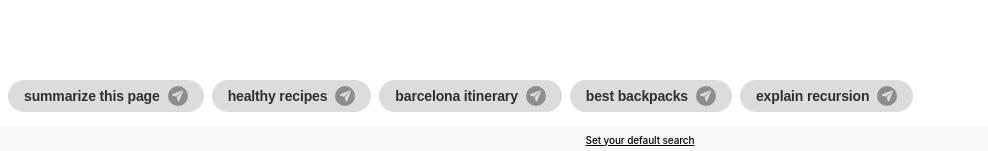
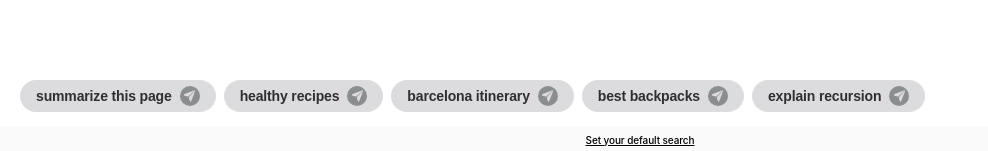
Before and after one commit to You-OpenSource/You-Chrome-Extension, a React (Create React App) app: page / in a window 1280 px wide. Shown: the part 646-797 px from the top of the page, without its empty margins (0-988 px from the left). Built offline with nearby package versions, Linux system fonts and the light colour scheme; no server answers.

Commit message:
feat: updated extension

```diff
--- a/src/PopupApp/App.styles.ts
+++ b/src/PopupApp/App.styles.ts
@@ -62,9 +62,10 @@ export const AlternativeWrapperRow = styled.div`
   overflow-x: auto;
 
   position: absolute;
-  width: 100%;
 
-  padding: 0 ${spacing.xxs};
+  left: 0;
+  right: 15px;
+  padding: 0px ${spacing.xxs} 0 ${spacing.md};
 
   &::-webkit-scrollbar {
     display: none;
--- a/src/PopupApp/constants.ts
+++ b/src/PopupApp/constants.ts
@@ -3,4 +3,4 @@ import { getEmbedHost } from "../util";
 export const CDN_YDC_BASE = "https://cdn.you.com/img";
 export const DOMAIN = getEmbedHost();
 
-export const INITIAL_PAGE = `${DOMAIN}/googlechat?q=&tbm=youchat&cfr=chat&chromeextension=true`;
+export const INITIAL_PAGE = `${DOMAIN}/googlechat?chromeextension=true`;
```
